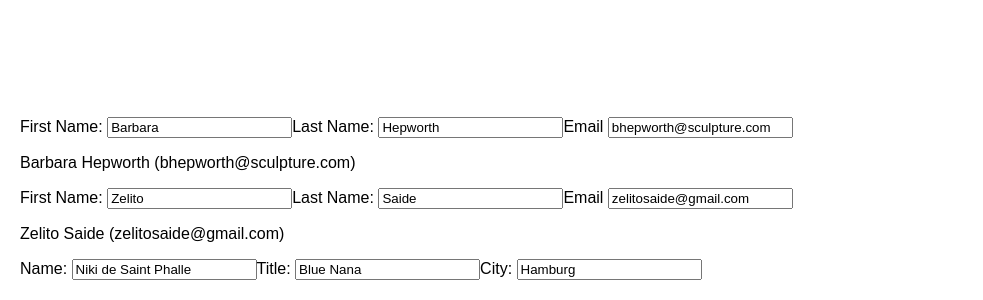
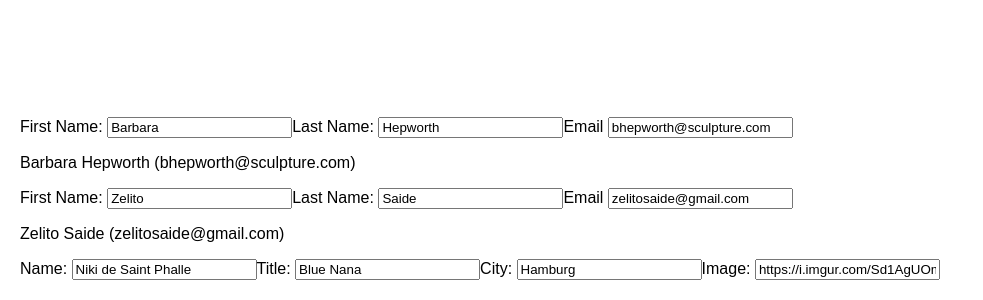
Before and after one commit to zelitosaide/react-js-course, a React (Create React App) app: page / in a window 1280 px wide. Shown: the part 703-1003 px from the top of the page, without its empty margins (0-983 px from the left). Built offline with nearby package versions, Linux system fonts and the light colour scheme.

Commit message:
Updating objects in state

```diff
--- a/src/learn/learn-react/adding-interactivity/updating-objects-in-state/index.js
+++ b/src/learn/learn-react/adding-interactivity/updating-objects-in-state/index.js
@@ -45,6 +45,16 @@ function Form() {
     });
   }
 
+  function handleImageChange(e) {
+    setPerson({
+      ...person,
+      artwork: {
+        ...person.artwork,
+        image: e.target.value,
+      },
+    });
+  }
+
   return (
     <>
       <label>
@@ -66,6 +76,13 @@ function Form() {
         <input
           value={person.artwork.city}
           onChange={handleCityChange}
+        />
+      </label>
+      <label>
+        Image:{" "}
+        <input
+          value={person.artwork.image}
+          onChange={handleImageChange}
         />
       </label>
     </>
```
